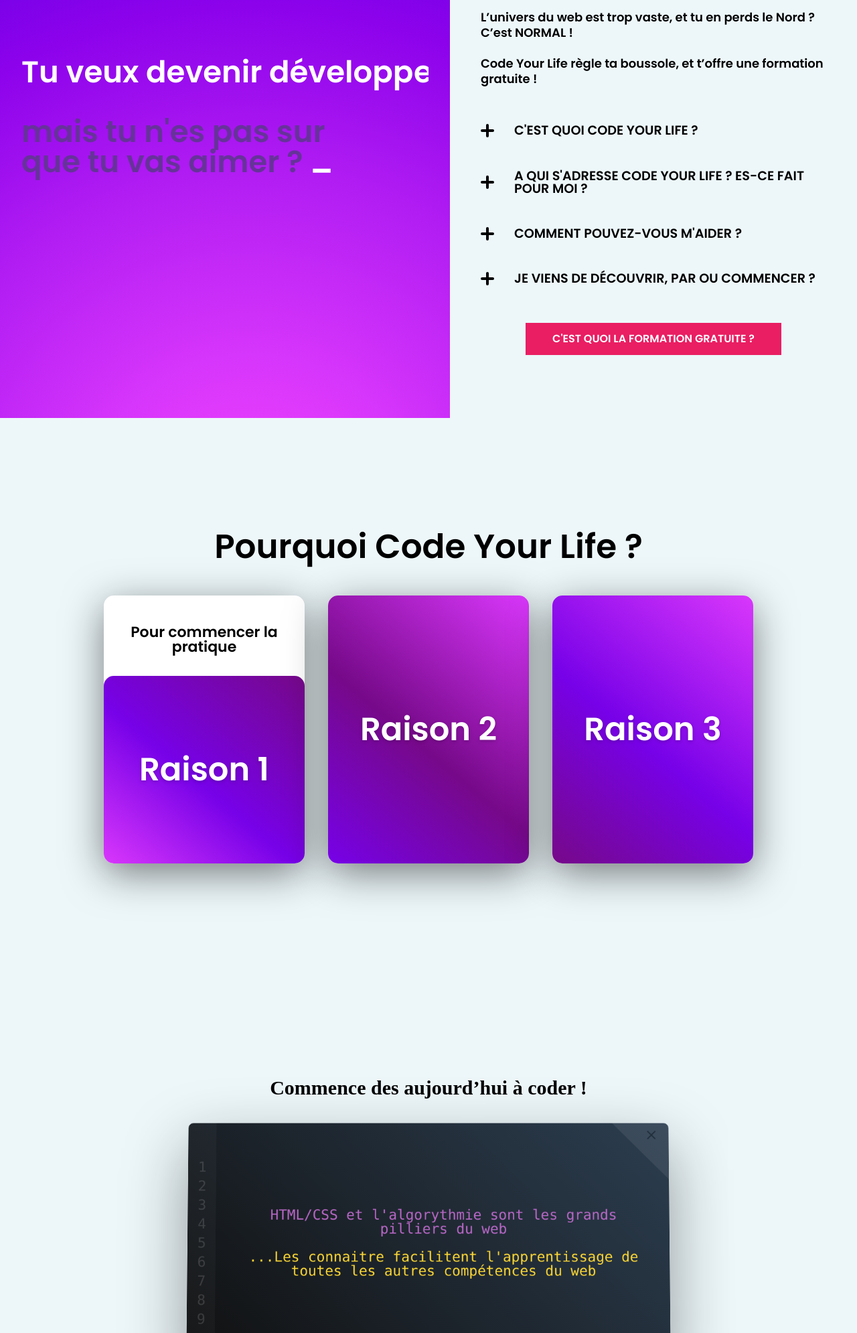
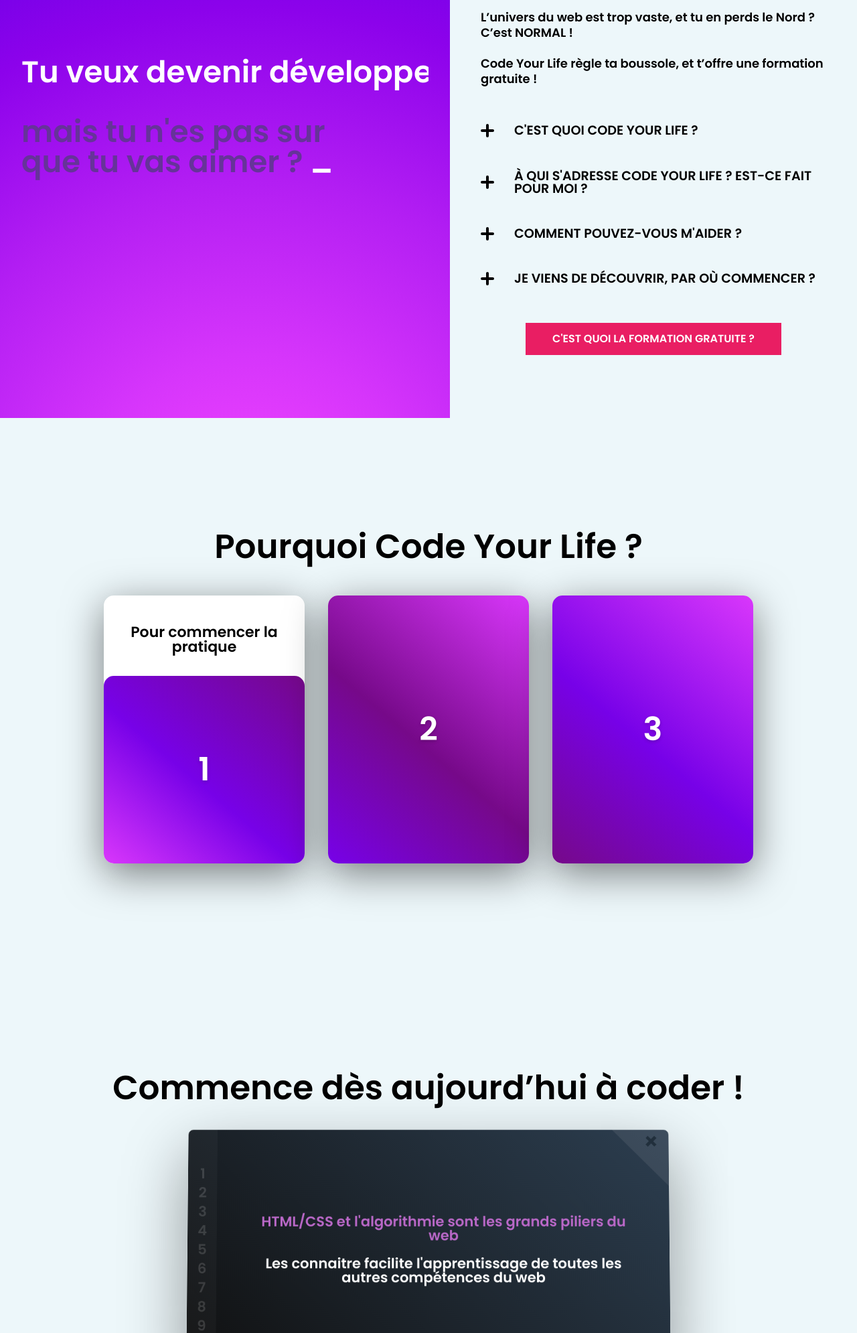
Before and after one commit to SamirNaggara/cyl-from-scrach-in-wp, a PHP site: page / in a window 1280 px wide. Shown: the part 976-2966 px from the top of the page at 67% size. Run offline with PHP 8.4, Linux system fonts and the light colour scheme; some web fonts are replaced.

Commit message:
changement avec Soline

```diff
--- a/css/style.css
+++ b/css/style.css
@@ -611,7 +611,6 @@
   display: flex;
   justify-content: center;
   align-items: center;
-  font-family: "Montserrat";
   font-size: 30px;
   position: relative;
 }
@@ -624,6 +623,7 @@
   text-align: center;
   margin: 32px 0;
   font-weight: bold;
+  font-size: 50px;
 }
 section.bloc-cta-html .conteneurBloc p {
   line-height: 45px;
@@ -648,7 +648,6 @@
 }
 
 .bloc-cta-html code, .bloc-cta-html .card-code .line-numbers, .card-code .bloc-cta-html .line-numbers {
-  font-family: "Lucida Console", Monaco, monospace;
   font-size: 14px;
 }
 .bloc-cta-html code .cta, .bloc-cta-html .card-code .line-numbers .cta, .card-code .bloc-cta-html .line-numbers .cta {
@@ -676,6 +675,10 @@
   background-color: #23c186;
 }
 
+.text2 {
+  color: white !important;
+}
+
 .card-code {
   transform: scale(1.5);
   margin-bottom: 120px;
--- a/formation-gratuite.html
+++ b/formation-gratuite.html
@@ -35,7 +35,7 @@
 
                     <div class="section-title text-center">
                         <h2>Reçois la formation d'orientation gratuite !</h2>
-                        <p>Pendant 7 jours, tu recevras 7 mails qui te donnerons un tas d’informations utiles sur l’orientation des millieus du web !
+                        <p>Pendant 7 jours, reçois un mail par jour contenant des conseils de profesionnels utiles sur le milieu du web, des formations, et des meilleurs façons d'apprendre.
 
                             Et tu pourras même répondre au mail pour poser des questions !</p>
                             <div class="conteneur-popover">
--- a/index.html
+++ b/index.html
@@ -98,7 +98,7 @@
 
                             <div class="content">
                                 <p>
-                                    C'est une plusieurs formations très courte qui t'aident à démarer dans le monde du developpement et du developpement web !
+                                    Nous proposons différentes formations courtes pour démarrer dans le monde du développement web.
                                 </p>
                             </div>
                         </div>
@@ -106,14 +106,13 @@
                         <div class="accordion-item">
                             <a href="#" class="heading">
                                 <div class="icon"></div>
-                                <div class="title">A qui s'adresse Code Your Life ? Es-ce fait pour moi ?</div>
+                                <div class="title">À qui s'adresse Code Your Life ? Est-ce fait pour moi ?</div>
                             </a>
 
                             <div class="content">
                                 <p>
-                                    Tu aimerais devenir developpeur ou developpeuse, mais tu ne sais pas par ou commencer ?
-                                    Ou bien tu ne connais pas encore HTMl/CSS ou l'algorytmie ?
-                                    <br>Code Your Life est fait pour toi
+                                    Tu aimerais devenir developpeur ou developpeuse, mais tu ne sais pas par où commencer ?
+                                    <br>Code Your Life est fait pour toi ! <br>Ici tout le monde à sa place : en reconversion professionnelle, salarié, étudiant ou au chômage. Le même point commun : Apprendre à coder rapidement et faire du web sa passion
                                 </p>
                             </div>
                         </div>
@@ -126,7 +125,8 @@
 
                             <div class="content">
                                 <p>
-                                    Nos formations courtes te permettent de mettre directement un pied dans la pratique, tout en en apprenant plus sur les metiers du web et le monde du developpement.
+                                    Nos formations courtes te permettent de mettre directement un pied dans la pratique.<br>En parallèle, nous t'aidons à découvrir les metiers du web et à t'orienter vers les meilleures formations adaptées à ton profil sans perdre de temps.
+
                                 </p>
                             </div>
                         </div>
@@ -134,13 +134,13 @@
                         <div class="accordion-item">
                             <a href="#" class="heading">
                                 <div class="icon"></div>
-                                <div class="title">Je viens de découvrir, par ou commencer ?</div>
+                                <div class="title">Je viens de découvrir, par où commencer ?</div>
                             </a>
 
                             <div class="content">
                                 <p>
                                     La première étape est de s'inscrire à la formation gratuite.<br>
-                                    Avec un mail par jour, pendant 7 jours, tu en apprendras beaucoup sur comment devenir developpeur, quelles sont les différentes écoles et formations qui existent.
+                                    Avec un mail par jour, pendant 7 jours, tu en apprendras beaucoup sur les différentes façons de devenir développeur ou développeuse.
                                 </p>
                             </div>
                         </div>
@@ -161,15 +161,15 @@
                                 <div class="content la-pratique">
                                     <span class="stars"></span>
                                     <h4>Pour commencer la pratique</h4>
-                                    <p>Au final, la seule voie pour devenir développeur, c’est de coder !
+                                    <p>Pas de secret, la seule voie pour devenir développeur, c’est de coder !
 
-                                        Commence des aujourd’hui !
+                                        Commence dès aujourd’hui !
                                     </p>
                                     <a href="#">Voir les formations</a>
                                 </div>
                             </div>
                             <div class="face face2">
-                                <h3>Raison 1</h3>
+                                <h3>1</h3>
                             </div>
                         </div>
 
@@ -178,12 +178,12 @@
                                 <div class="content comment-apprendre">
                                     <span class="stars"></span>
                                     <h4>Pour t'aider à t'orienter</h4>
-                                    <p>Que on veut devenir developpeur, on ne sait pas par quoi commencer, ou quelles sont les bonnes décisions à prendre</p>
+                                    <p>Nous t'accompagnons pour t'aider à trouver les formations et les métiers les plus adaptées à ton profil</p>
                                     <a href="#">Voir la formation gratuite</a>
                                 </div>
                             </div>
                             <div class="face face2">
-                                <h3>Raison 2</h3>
+                                <h3>2</h3>
                             </div>
                         </div>
 
@@ -192,14 +192,13 @@
                                 <div class="content pour-coder">
                                     <span class="stars"></span>
                                     <h4>Pour découvrir votre passion </h4>
-                                    <p>Pour être bon développeur, il faut aimer coder.
-                                    Allez vous aimer, ou détester ?
+                                    <p>Pour être un bon développeur, il faut aimer coder.
                                     La seule façon de savoir, c’est d’essayer !</p>
                                     <a href="#">Voir les formations</a>
                                 </div>
                             </div>
                             <div class="face face2">
-                                <h3>Raison 3</h3>
+                                <h3>3</h3>
                             </div>
                         </div>
                     </div>
@@ -210,7 +209,7 @@
 
             <section class="bloc-cta-html">
                 <div class="conteneurBloc">
-                    <h2>Commence des aujourd’hui à coder !</h2>
+                    <h2>Commence dès aujourd’hui à coder !</h2>
                     <div class="conteneurEffet">
                         <div class="card-code">
                             <div class="card-code-back">
@@ -227,14 +226,14 @@
                                 </div>
                                 <code>
                                     <div class="indent">
-                                        <span class="string">Pour être bien apprise, il faut plusieurs semaine d'intégration...
+                                        <span class="string">Pour être bien assimilés, il faut plusieurs semaines d'apprentissage...
                                         </span>
                                     </div>
                                     <div class="indent">
                                         <span>&nbsp;</span>
                                     </div>
                                     <div class="indent">
-                                        <span class="method">Sans attendre, commence des maintenant !
+                                        <span class="method">Sans attendre, commence dès maintenant !
                                         </span>
                                     </div>
                                     <div class="indent">
@@ -242,7 +241,7 @@
                                     </div>
                                     <div class="indent cta">
                                         <a href="">Apprendre HTML/CSS</a>
-                                        <a href="">Apprendre l'algorythmie</a>
+                                        <a href="">Apprendre l'algorithmie</a>
                                     </div>
                                 </code>
                             </div>
@@ -260,14 +259,14 @@
                                 </div>
                                 <code>
                                     <div class="indent">
-                                        <span class="variable">HTML/CSS et l'algorythmie sont les grands pilliers du web
+                                        <span class="variable">HTML/CSS et l'algorithmie sont les grands piliers du web
                                         </span>
                                     </div>
                                     <div class="indent">
                                         <span>&nbsp;</span>
                                     </div>
                                     <div class="indent">
-                                        <span class="function">...Les connaitre facilitent l'apprentissage de toutes les autres compétences du web
+                                        <span class="text2">Les connaitre facilite l'apprentissage de toutes les autres compétences du web
                                         </span>
                                     </div>
 
@@ -322,7 +321,8 @@
                                 <div class="circle-button" id="circleDrop"><img class="close" src="images/close.svg"/></div>
                             </div>
                             <div class="card-middle">
-                                <p class="more">Le formation gratuite qui te permet d'en savoir plus sur l'univers du développement !
+                                <p class="more">La formation gratuite qui te permet d'en savoir plus sur l'univers du développement web ! <br>
+                                    Des conseils de profesionnels utiles pour se former !
                                 </p>
                                 <a href="#">En savoir plus</a>
                             </div>
@@ -345,8 +345,8 @@
                                 <div class="circle-button" id="circleDrop"><img class="close" src="images/close.svg"/></div>
                             </div>
                             <div class="card-middle">
-                                <p class="more">Tout les langages de développemnt s'appuient sur de l'algorythmie.
-                                    C'est le moment de l'apprendre !
+                                <p class="more">Tous les langages de développement s'appuient sur l'algorithmie.
+                                    C'est le moment de s'y mettre !
                                 </p>
                                 <a href="#">En savoir plus</a>
                             </div>
@@ -361,6 +361,7 @@
 
 
             <section class="carrousel" id="carrousel">
+                <h2>Ils témoignent</h2>
                 <div class="conteneur-fleches">
                     <button class="slide-gauche" id="bouton-gauche">
                         <img src="./images/left-arrow.png" alt="">
@@ -454,15 +455,15 @@
             <section class="contact" id="contact">
                 <div class="conteneur">
                     <form action="contact.php" method="post">
-                        <h2>Ecrivez nous</h2>
+                        <h2>Écrivez-nous</h2>
 
                         <div class="conteneurEmail">
-                            <label for="E-mail">Votre Mail</label>
+                            <label for="E-mail">Votre email</label>
                             <input id="email" type="email" name="email" placeholder="mon-mail@gmail.fr"/>
                         </div>
                         <div class="conteneurMessage">
-                            <label for="message">Votre Message</label>
-                            <textarea row="30" col="50" placeholder="Ecrivez nous votre message ici" id="message" name="message"></textarea>
+                            <label for="message">Votre message</label>
+                            <textarea row="30" col="50" placeholder="Écrivez-nous votre message ici" id="message" name="message"></textarea>
                         </div>
                         <input type="submit" value="Envoyer" class="degrade">
                     </form>
--- a/sass/_formations.scss
+++ b/sass/_formations.scss
@@ -13,7 +13,7 @@
     text-align: center;
     padding-top: 120px;
     font-weight: bold;
-    font-size: 30px;
+    font-size: 50px;
     margin-bottom: 30px;
     }
     .conteneur{
--- a/sass/_temoignage_carrousel.scss
+++ b/sass/_temoignage_carrousel.scss
@@ -13,6 +13,12 @@
     transition: 3s;
     position: relative;
     overflow: hidden;
+
+    h2{
+        text-align: center;
+        font-size: 50px;
+        margin-top: 120px;
+    }
 
     .conteneur-fleches {
         z-index: 1000;
```
Also changed, not shown: other parts of css/style.css (+14 -9 lines), sass/_bloc_cta_html.scss (+5 -2 lines), sass/_contact.scss (+10 -10 lines), 1 other file.
